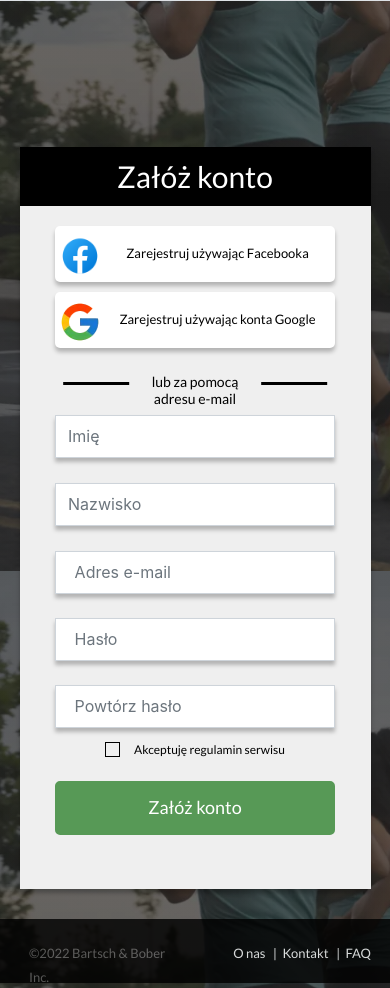
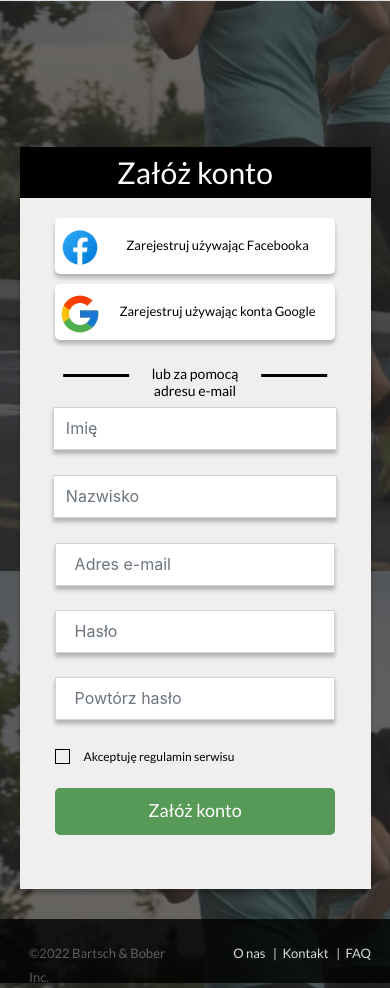
Before and after one commit to MaBober/SportoweSwiry, a Python web app: template user/templates/NewUserForm.html in a window 390 px wide. Shown: the part 273-1261 px from the top of the page. Run offline with Jinja, Linux system fonts and the light colour scheme; the template is opened without the code that fills it: most values are stand-ins (such as "Sample title", 1, 10 or a date in 2020); form fields are guessed from the names that the template uses; some libraries are stand-ins or nearby versions.

Commit message:
New User Form - final page view

```diff
--- a/static/styles/login.css
+++ b/static/styles/login.css
@@ -152,9 +152,12 @@ body {
 
 
   .Checkbox-Main-Box {
+    width: 399px;
     display: flex;
     flex-direction: row;
-    margin-left: 105px;
+    /* margin-left: 105px; */
+    justify-content: left;
+    margin: auto;
   }
 
 
@@ -301,7 +304,8 @@ body {
 
 
     .Checkbox-Main-Box {
-      margin: auto;
+      /* margin: auto; */
+      width: 80%;
     }
 
     .Main-Button {
--- a/static/styles/newUserForm.css
+++ b/static/styles/newUserForm.css
@@ -24,7 +24,7 @@ img.icon-social-button {
 
 
 .Input-Row-Box {
-    width: 185px;
+    width: 189px;
     height: 43px;
     flex-grow: 0;
     background-color: #fff;
@@ -32,17 +32,21 @@ img.icon-social-button {
     box-shadow: 0 4px 4px 0 rgba(0, 0, 0, 0.25);
   }
 
-  .Input-Row1 {
-      margin: auto;
+  .Special-Row-Input {
+    width: 399px;
+    display: flex;
+    flex-direction: row;
+    justify-content: space-between;
+    margin: auto;
+    margin-bottom: 30px;
   }
-
 
 /* FOR SMALL SCREENS */
 @media(max-width: 850px) {
 
 
     .Input-Row-Box {
-        width: 280px;
+        width: 90%;
         margin-top: 10px;
         margin-bottom: 15px;
         margin-left: auto;
@@ -56,4 +60,15 @@ img.icon-social-button {
     img.icon-social-button {
         margin: 0 3px 0 0;
       }
+
+    .Special-Row-Input {
+        width: 90%;
+        flex-direction: column;
+        margin-bottom: 0;
+      }
+
+    .Checkbox-Main-Box {
+        margin-top: 15px;
+
+      }
 }
--- a/user/templates/NewUserForm.html
+++ b/user/templates/NewUserForm.html
@@ -32,7 +32,7 @@
             <div class="Optional-Way-Line-1"></div>
         </div>
 
-        <div class="row justify-content-center Input-Row1">
+        <!-- <div class="row justify-content-center Input-Row1">
             <div class="col Input-Col1">
                 {{ form.name(class_="form-control Input-Row-Box", placeholder="Imię" ) }}
                 <p class="Error-Message">
@@ -49,6 +49,12 @@
                     {% endfor %}
                 </p>
             </div>
+        </div> -->
+
+        <div class="Special-Row-Input">
+            {{ form.name(class_="form-control Input-Row-Box", placeholder="Imię" ) }}
+
+            {{ form.name(class_="form-control Input-Row-Box", placeholder="Nazwisko" ) }}
         </div>
 
         {{ form.mail(class_="form-control Input-Box", placeholder="Adres e-mail" ) }}
```
